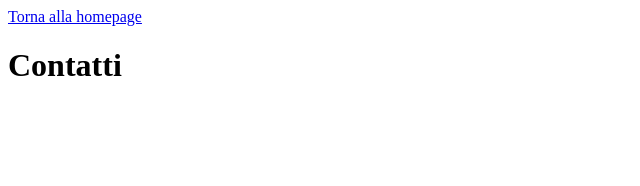
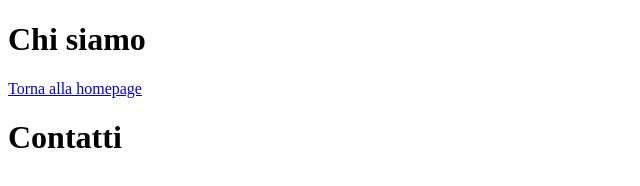
Before and after one commit to Mamels4/test_esercizio, a plain HTML site: page contatti.html in a window 1280 px wide. Shown: the whole page, without its empty margins (0-640 px from the left). Drawn offline with Linux system fonts and the light colour scheme.

Commit message:
Update contatti.html

```diff
--- a/contatti.html
+++ b/contatti.html
@@ -9,6 +9,7 @@
         <link rel="stylesheet" href="">
     </head>
     <body>
+        <h1>Chi siamo</h1>
         <a href="index.html">Torna alla homepage</a>
         <h1>Contatti</h1>
         <script src="" async defer></script>
```
